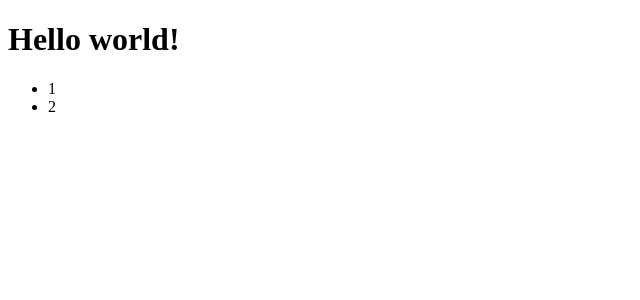
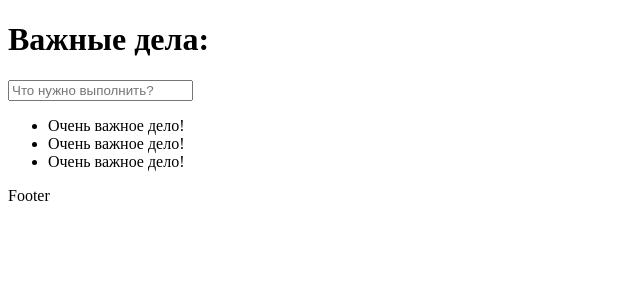
Before and after one commit to WebHeroSchool/toDoSolomon, a React (Create React App) app: page / in a window 1280 px wide. Shown: the top 300 px of the page, without its empty margins (0-640 px from the left). Built offline with nearby package versions, Linux system fonts and the light colour scheme.

Commit message:
правильная структура проекта

```diff
--- a/src/App.js
+++ /dev/null
@@ -1,12 +0,0 @@
-import React from "react";
-
-const ItemList = () => (<ul>
-  <li>1</li>
-  <li>2</li>
-</ul>)
-const App = () => (<div>
-  <h1>Hello world!</h1>
-  <ItemList />
-</div>);
-
-export default App;
--- /dev/null
+++ b/src/components/App/App.js
@@ -0,0 +1,15 @@
+import React from "react";
+import ItemList from "../ItemList/ItemList";
+import InputItem from "../InputItem/InputItem";
+import Footer from "../Footer/Footer";
+
+const App = () => (
+  <div>
+    <h1>Важные дела:</h1>
+    <InputItem />
+    <ItemList />
+    <Footer />
+  </div>
+)
+
+export default App;
--- /dev/null
+++ b/src/components/Footer/Footer.js
@@ -0,0 +1,7 @@
+import React from "react";
+
+const Footer = () => (
+  <div>Footer</div>
+);
+
+export default Footer;
--- /dev/null
+++ b/src/components/InputItem/InputItem.js
@@ -0,0 +1,7 @@
+import React from "react";
+
+const InputItem = () => (
+    <input type="text" placeholder="Что нужно выполнить?"/>
+);
+
+export default InputItem;
--- /dev/null
+++ b/src/components/Item/Item.js
@@ -0,0 +1,5 @@
+import React from "react";
+
+const Item = () => (<span>Очень важное дело!</span>);
+
+export default Item;
--- /dev/null
+++ b/src/components/ItemList/ItemList.js
@@ -0,0 +1,12 @@
+import React from "react";
+import Item from "../Item/Item";
+
+const ItemList = () => (
+  <ul>
+    <li><Item /></li>
+    <li><Item /></li>
+    <li><Item /></li>
+  </ul>
+)
+
+export default ItemList;
--- a/src/index.js
+++ b/src/index.js
@@ -1,5 +1,5 @@
 import React from 'react';
 import ReactDOM from 'react-dom';
-import App from "./App";
+import App from "../src/components/App/App";
 
 ReactDOM.render(<App />, document.getElementById('root'));
```
